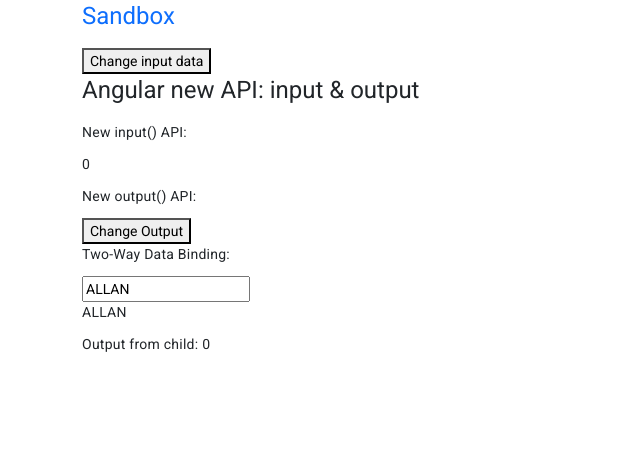
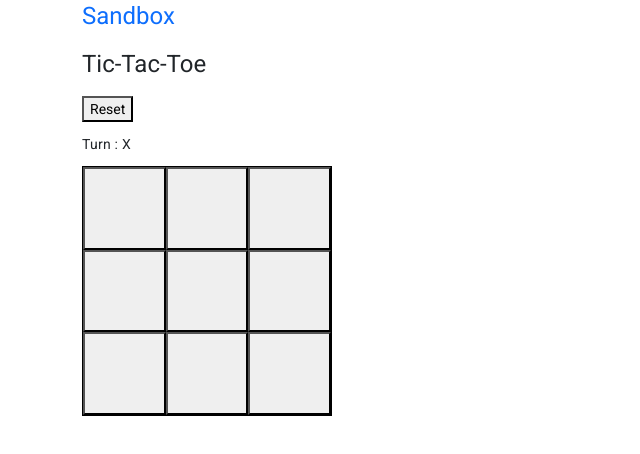
Before and after one commit to Portfolio-Allan-Rolle/angular-sandbox, an Angular app: page / in a window 1280 px wide. Shown: the top 454 px of the page, without its empty margins (0-640 px from the left). Built offline with nearby package versions, Linux system fonts and the light colour scheme.

Commit message:
jeu tic-tac-toe complet

```diff
--- a/src/app/app.component.html
+++ b/src/app/app.component.html
@@ -16,10 +16,12 @@
   <!-- <app-reactive-form-exercice></app-reactive-form-exercice> -->
   <!-- <app-amundi-calculator></app-amundi-calculator> -->
   <!-- <app-table-filter></app-table-filter> -->
-  <button (click)="onChangeInputData()">Change input data</button>
+  <!-- <button (click)="onChangeInputData()">Change input data</button>
   <app-communication
     (onOutputChange)="onChangeOutputData($event)"
     [inputData]="inputDummyData()"
   ></app-communication>
-  <p>Output from child: {{ outputDummyData() }}</p>
+  <p>Output from child: {{ outputDummyData() }}</p> -->
+  <!-- <app-javascript-sandbox></app-javascript-sandbox> -->
+   <app-morpion></app-morpion>
 </div>
--- a/src/app/app.module.ts
+++ b/src/app/app.module.ts
@@ -19,6 +19,8 @@
 import { AmundiCalculatorComponent } from 'src/components/amundi-calculator/amundi-calculator.component';
 import { TableFilterComponent } from 'src/components/table-filter/table-filter.component';
 import { CommunicationComponent } from 'src/components/communication/communication.component';
+import { JavascriptSandboxComponent } from 'src/components/javascript-sandbox/javascript-sandbox.component';
+import { MorpionComponent } from "../components/morpion/morpion.component";
 
 @NgModule({
   declarations: [
@@ -37,6 +39,7 @@
     AmundiCalculatorComponent,
     TableFilterComponent,
     CommunicationComponent,
+    JavascriptSandboxComponent
   ],
   imports: [
     BrowserModule,
@@ -45,7 +48,8 @@
     CommonModule,
     ReactiveFormsModule,
     FormsModule,
-  ],
+    MorpionComponent
+],
   providers: [],
   bootstrap: [AppComponent],
 })
--- /dev/null
+++ b/src/components/javascript-sandbox/javascript-sandbox.component.html
@@ -0,0 +1 @@
+<p>javascript-sandbox works!</p>
--- /dev/null
+++ b/src/components/javascript-sandbox/javascript-sandbox.component.ts
@@ -0,0 +1,14 @@
+import { Component, OnInit } from '@angular/core';
+
+@Component({
+  selector: 'app-javascript-sandbox',
+  templateUrl: './javascript-sandbox.component.html',
+  styleUrl: './javascript-sandbox.component.css',
+})
+export class JavascriptSandboxComponent implements OnInit {
+  public name = 'Allan';
+
+  ngOnInit(): void {
+    console.log(this);
+  }
+}
--- /dev/null
+++ b/src/components/morpion/morpion.component.css
@@ -0,0 +1,48 @@
+.grid {
+  border: 1px solid black;
+  width: 250px;
+  height: 250px;
+  display: grid;
+  grid-template-columns: repeat(3, 1fr);
+  position: relative;
+}
+
+.grid-cell {
+    position: relative;
+}
+
+.played {
+  pointer-events: none;
+  cursor: not-allowed;
+  background-color: darkgray;
+}
+
+.over {
+    &::before {
+        content: '';
+        position: absolute;
+        inset: 0;
+        background-color: rgba(255, 99, 71, 0.5);
+        z-index: 1;
+    }
+}
+
+.player-x {
+  &::before {
+    content: "X";
+    position: absolute;
+    top: 50%;
+    left: 50%;
+    transform: translate(-50%, -50%);
+  }
+}
+
+.player-o {
+  &::before {
+    content: "0";
+    position: absolute;
+    top: 50%;
+    left: 50%;
+    transform: translate(-50%, -50%);
+  }
+}
--- /dev/null
+++ b/src/components/morpion/morpion.component.html
@@ -0,0 +1,23 @@
+<h1>Tic-Tac-Toe</h1>
+<p><button (click)="onReset()">Reset</button></p>
+<p>Turn : {{ player() }}</p>
+<div class="grid" [class.over]="gameOver() || newGridArray.length == counter()">
+  @for (cell of gridOriginal(); track cell) {
+  <button
+    class="grid-cell"
+    [ngClass]="{
+      'player-x': cell.player === 'X',
+      'player-o': cell.player === 'O'
+    }"
+    [class.played]="cell.played"
+    (click)="onCellSelect(cell)"
+  ></button>
+  }
+</div>
+<br />
+@if(winner()) {
+<p>The winner is {{ winner() }} !</p>
+}
+@if(newGridArray.length == counter()) {
+    <p>Draw game !</p>
+}
--- /dev/null
+++ b/src/components/morpion/morpion.component.ts
@@ -0,0 +1,109 @@
+import { CommonModule } from '@angular/common';
+import { Component, signal } from '@angular/core';
+
+interface ICell {
+  index: number;
+  player: string;
+  played: boolean;
+}
+
+@Component({
+  selector: 'app-morpion',
+  standalone: true,
+  imports: [CommonModule],
+  templateUrl: './morpion.component.html',
+  styleUrl: './morpion.component.css',
+})
+export class MorpionComponent {
+  public winner = signal<null | string>(null);
+  public gameOver = signal(false);
+  public player = signal('X');
+  public cell = signal<ICell>({ index: 0, player: '', played: false });
+  public turn = signal<number>(0);
+  public newGridArray = Array.from({ length: 9 }, (_) => 0)
+    .map((_, i) => i)
+    .map((_, i) => ({ index: i + 1, player: '', played: false }));
+
+  public gridOriginal = signal(this.newGridArray);
+  public counter = signal(0);
+
+  onCellSelect(cell: ICell) {
+    this.turn.update((_) => cell.index);
+    this.cell.update((el) => ({
+      ...el,
+      index: cell.index,
+      player: this.player(),
+      played: true,
+    }));
+
+    this.gridOriginal.update((items) =>
+      [...items].map((cell, i) => (this.turn() == i + 1 ? this.cell() : cell))
+    );
+    this.checkScore();
+    this.player.update((player) => (player === 'X' ? 'O' : 'X'));
+  }
+
+  checkScore() {
+    // Horizontal
+    const horizontalWin1 = (arr: ICell[], currentPlayer: string) =>
+      arr[0].player == currentPlayer &&
+      arr[1].player == currentPlayer &&
+      arr[2].player == currentPlayer;
+    const horizontalWin2 = (arr: ICell[], currentPlayer: string) =>
+      arr[3].player == currentPlayer &&
+      arr[4].player == currentPlayer &&
+      arr[5].player == currentPlayer;
+    const horizontalWin3 = (arr: ICell[], currentPlayer: string) =>
+      arr[6].player == currentPlayer &&
+      arr[7].player == currentPlayer &&
+      arr[8].player == currentPlayer;
+
+    // Vertical
+    const verticalWin1 = (arr: ICell[], currentPlayer: string) =>
+      arr[0].player == currentPlayer &&
+      arr[3].player == currentPlayer &&
+      arr[6].player == currentPlayer;
+    const verticalWin2 = (arr: ICell[], currentPlayer: string) =>
+      arr[1].player == currentPlayer &&
+      arr[4].player == currentPlayer &&
+      arr[7].player == currentPlayer;
+    const verticalWin3 = (arr: ICell[], currentPlayer: string) =>
+      arr[2].player == currentPlayer &&
+      arr[5].player == currentPlayer &&
+      arr[8].player == currentPlayer;
+
+    // Diagonal
+    const diagonalWin1 = (arr: ICell[], currentPlayer: string) =>
+      arr[0].player == currentPlayer &&
+      arr[4].player == currentPlayer &&
+      arr[8].player == currentPlayer;
+    const diagonalWin2 = (arr: ICell[], currentPlayer: string) =>
+      arr[2].player == currentPlayer &&
+      arr[4].player == currentPlayer &&
+      arr[6].player == currentPlayer;
+
+    const win =
+      horizontalWin1(this.gridOriginal(), this.player()) ||
+      horizontalWin2(this.gridOriginal(), this.player()) ||
+      horizontalWin3(this.gridOriginal(), this.player()) ||
+      verticalWin1(this.gridOriginal(), this.player()) ||
+      verticalWin2(this.gridOriginal(), this.player()) ||
+      verticalWin3(this.gridOriginal(), this.player()) ||
+      diagonalWin1(this.gridOriginal(), this.player()) ||
+      diagonalWin2(this.gridOriginal(), this.player());
+
+    if (win) {
+      this.gameOver.set(win);
+      this.winner.set(this.player());
+    }
+    this.counter.update((_) => this.counter() + 1);
+  }
+
+  onReset() {
+    this.gameOver.set(false);
+    this.winner.set(null);
+    this.gridOriginal.set(this.newGridArray);
+    this.counter.set(0);
+    this.player.set('X');
+  }
+}
```
Also changed, not shown: src/components/javascript-sandbox/javascript-sandbox.component.css (added), 2 other files (tests, documents, lock files or other folders).
